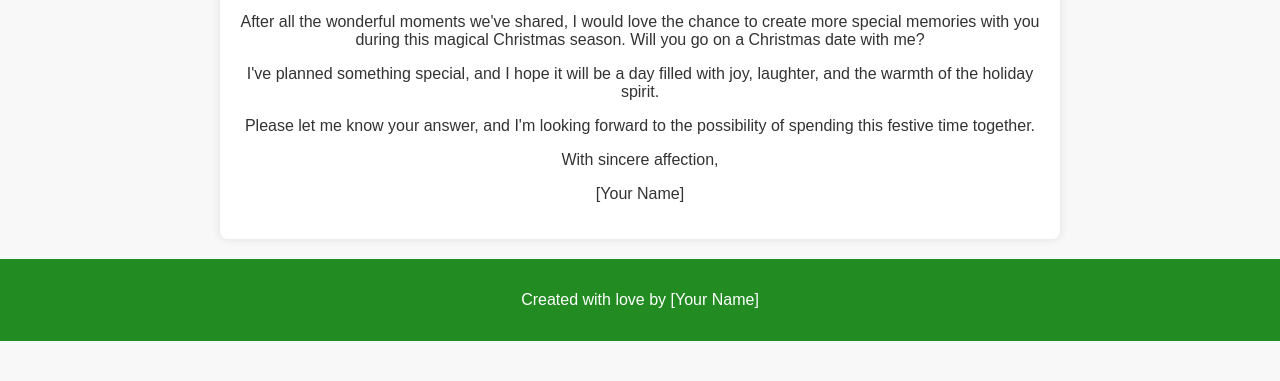
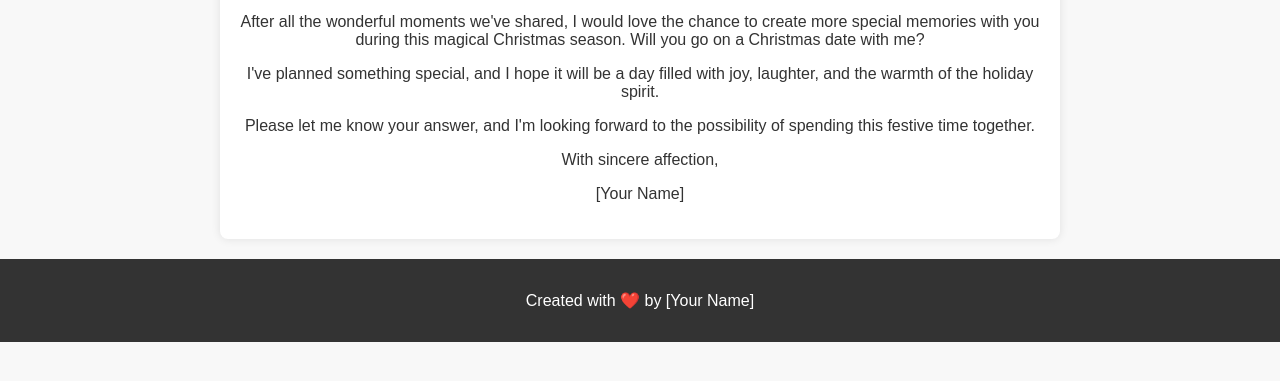
Before and after one commit to Junkyykl/Sofia, a plain HTML site: page index.html in a window 1280 px wide. Shown: the part 141-522 px from the top of the page. Drawn offline with Linux system fonts and the light colour scheme.

Commit message:
Add files via upload

```diff
--- a/index.html
+++ b/index.html
@@ -17,7 +17,7 @@
         <p>[Your Name]</p>
     </main>
     <footer>
-        <p>Created with love by [Your Name]</p>
+        <p>Created with ❤️ by [Your Name]</p>
     </footer>
 </body>
 </html>
--- a/styles.css
+++ b/styles.css
@@ -13,16 +13,16 @@ main {
     border-radius: 8px;
     box-shadow: 0 0 10px rgba(0, 0, 0, 0.1);
     text-align: center;
-    color: #333; /* Text color */
+    color: #333;
 }
 
 h1 {
-    color: #c70039; /* Red for Christmas */
+    color: #c70039;
 }
 
 footer {
     text-align: center;
     padding: 1em;
-    background-color: #228B22; /* Green for Christmas */
-    color: #fff; /* Text color */
+    background-color: #333; /* Dark background color for the footer */
+    color: #fff; /* White text color */
 }
```
